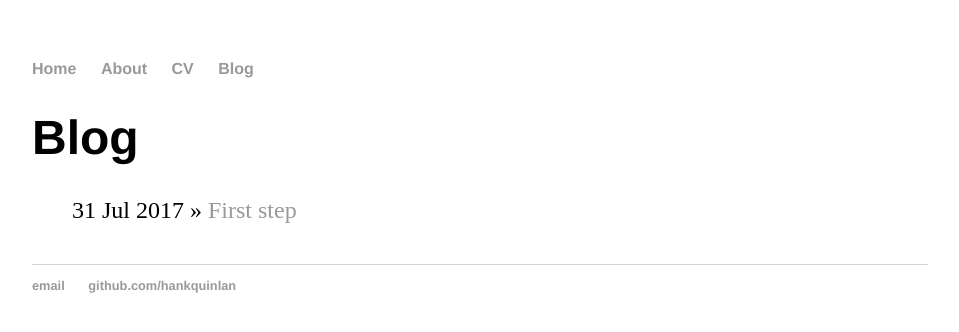
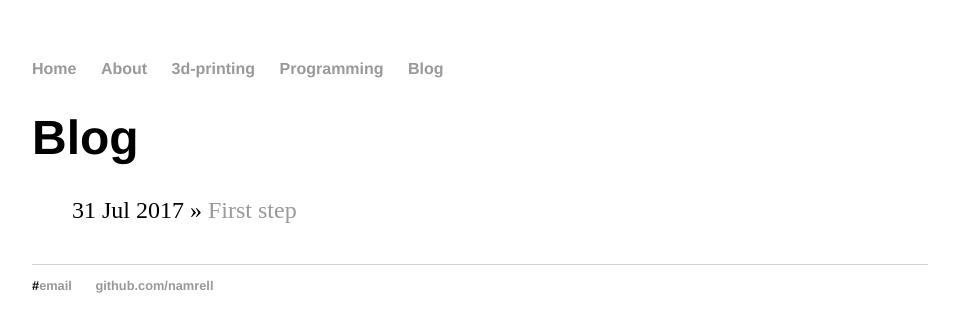
Before and after one commit to Namrell/Namrell.github.io, a Jekyll site: the page built from blog/index.html, in a window 1280 px wide. Shown: the top 332 px of the page, without its empty margins (160-1119 px from the left). Built offline with Jekyll 4.4.1, drawn with Linux system fonts in a browser that asks for light colours.

Commit message:
Update default.html
Added a tab for 3d and programming. Changed e-mail-adress

```diff
--- a/_layouts/default.html
+++ b/_layouts/default.html
@@ -10,7 +10,8 @@
 	    		<ul>
 	        		<li><a href="/">Home</a></li>
 		        	<li><a href="/about">About</a></li>
-	        		<li><a href="/cv">CV</a></li>
+	        		<li><a href="/3d">3d-printing</a></li>
+				<li><a href="/Prog">Programming</a></li>
 	        		<li><a href="/blog">Blog</a></li>
 	    		</ul>
 			</nav>
@@ -21,8 +22,8 @@
 			</div><!-- /.container -->
 			<footer>
 	    		<ul>
-	        		<li><a href="mailto:hankquinlanhub@gmail.com">email</a></li>
-	        		<li><a href="https://github.com/hankquinlan">github.com/hankquinlan</a></li>
+	        		#<li><a href="mailto:hankquinlanhub@gmail.com">email</a></li>
+	        		<li><a href="https://github.com/namrell">github.com/namrell</a></li>
 				</ul>
 			</footer>
 		</body>
```
